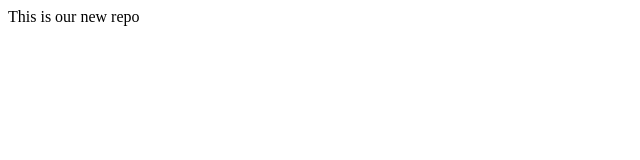
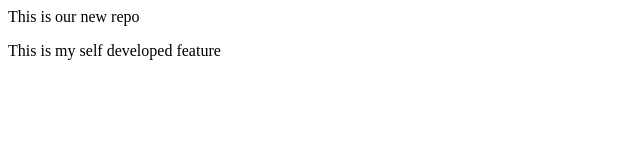
Before and after one commit to microCodder/localrepo, a plain HTML site: page index.html in a window 1280 px wide. Shown: the whole page, without its empty margins (0-640 px from the left). Drawn offline with Linux system fonts and the light colour scheme.

Commit message:
Added self developed feature

```diff
--- a/index.html
+++ b/index.html
@@ -1 +1,2 @@
 <p>This is our new repo</p>
+<p>This is my self developed feature</p>
```
